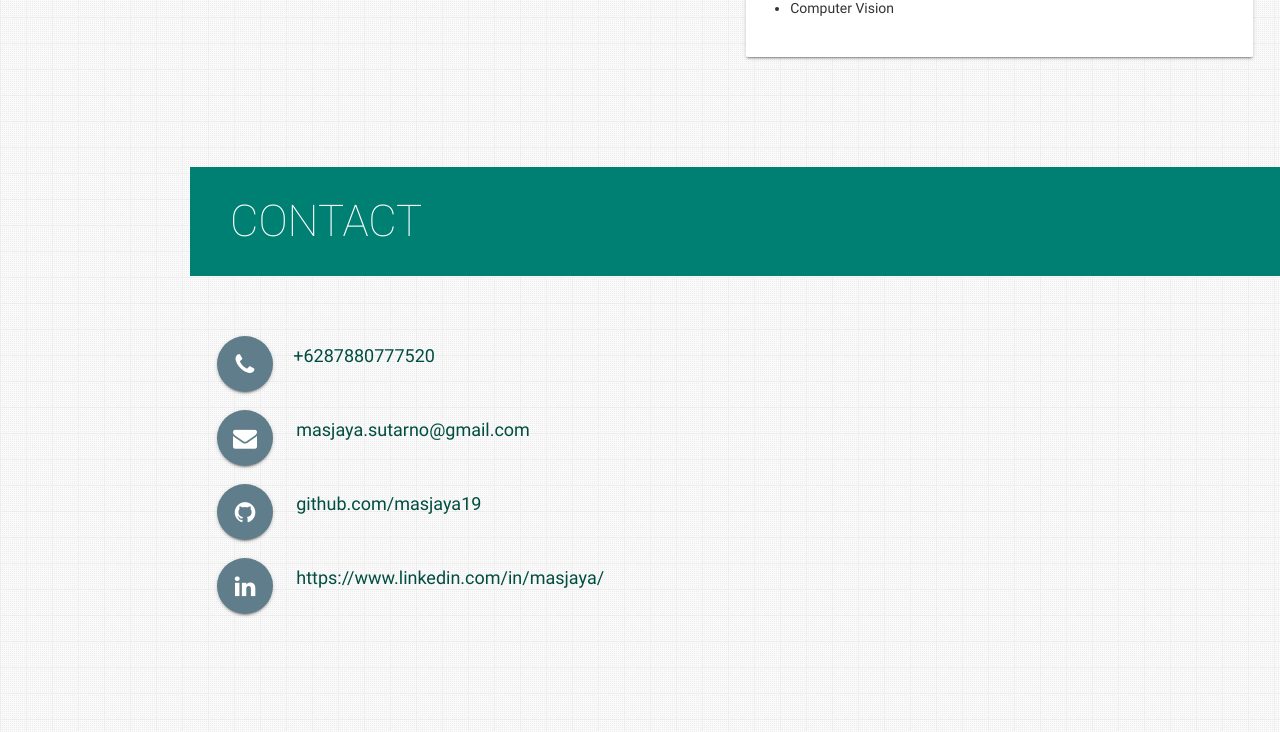
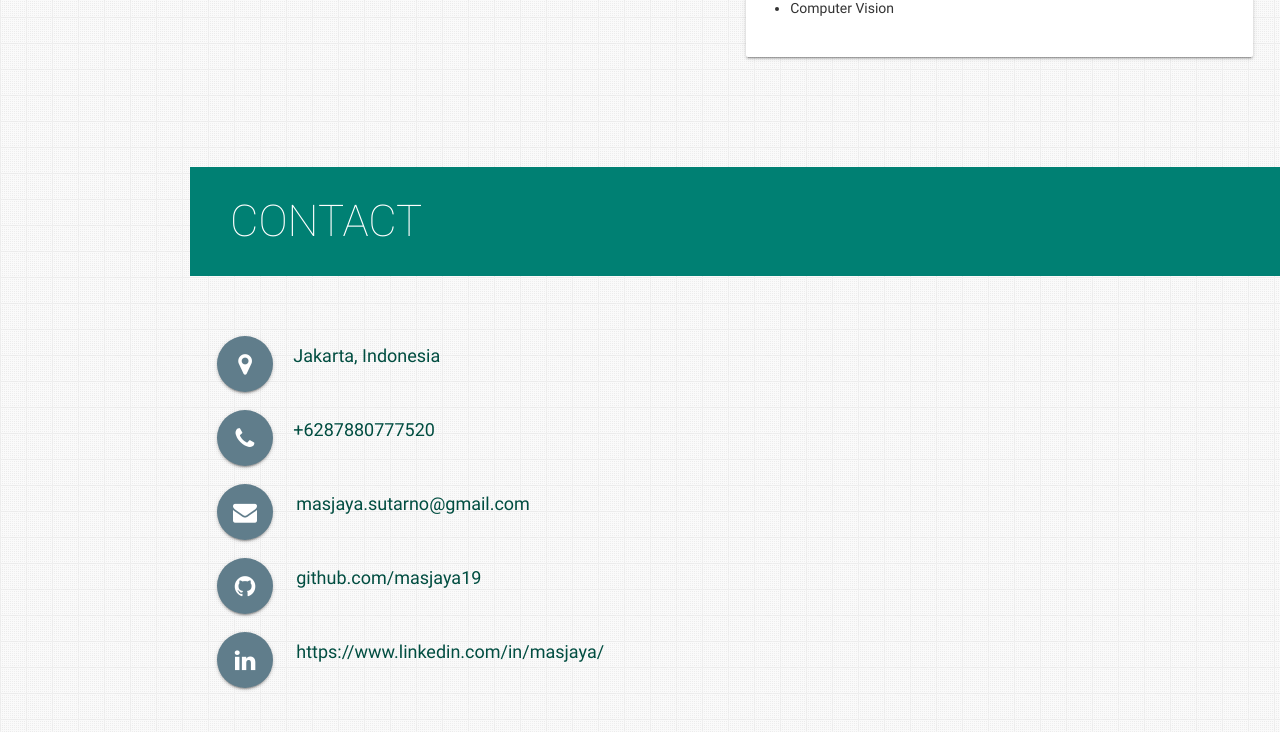
Before and after one commit to masjaya19/masjaya19.github.io, a plain HTML site: page index.html in a window 1280 px wide. Shown: the part 7419-8151 px from the top of the page. Drawn offline with nearby package versions, Linux system fonts and the light colour scheme.

Commit message:
Update index.html

```diff
--- a/index.html
+++ b/index.html
@@ -980,6 +980,11 @@ of each drug container to estimate the degradation of the drug.
       <h3 class="page-title white-text teal">Contact</h3>
       <div class="container">
         <p>
+          <a aria-label="location MasJaya" data-position="top" data-tooltip="location Mas Jaya"
+            class="btn-floating btn-large waves-effect waves-light blue-grey tooltipped"><i class="fa fa-map-marker"></i><a
+              aria-label="Location Mas Jaya">Jakarta, Indonesia</a></a>
+        </p>
+        <p>
           <a aria-label="Call MasJaya" data-position="top" data-tooltip="Call Mas Jaya"
             class="btn-floating btn-large waves-effect waves-light blue-grey tooltipped"><i class="fa fa-phone"></i><a
               aria-label="Call Mas Jaya">+6287880777520</a></a>
```
